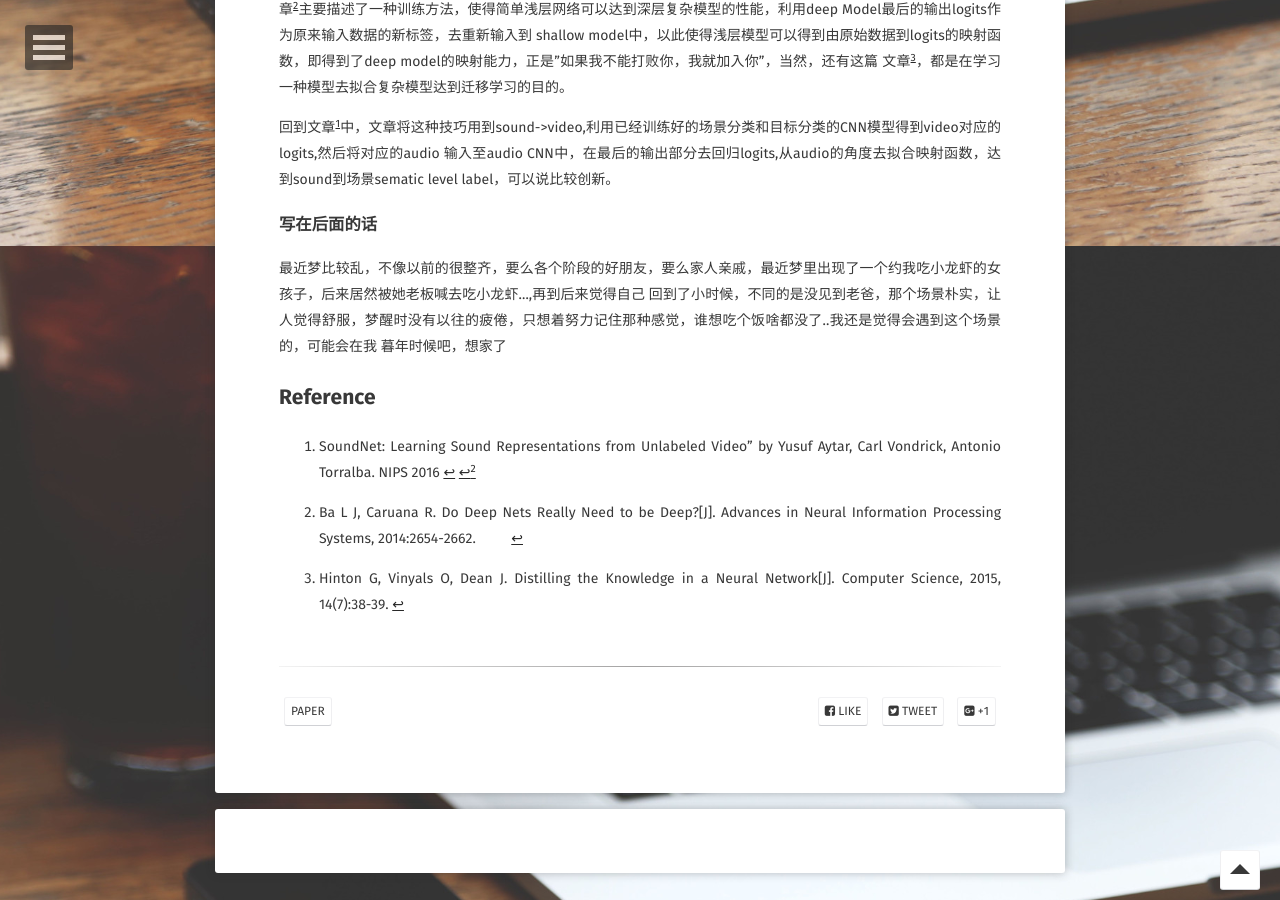
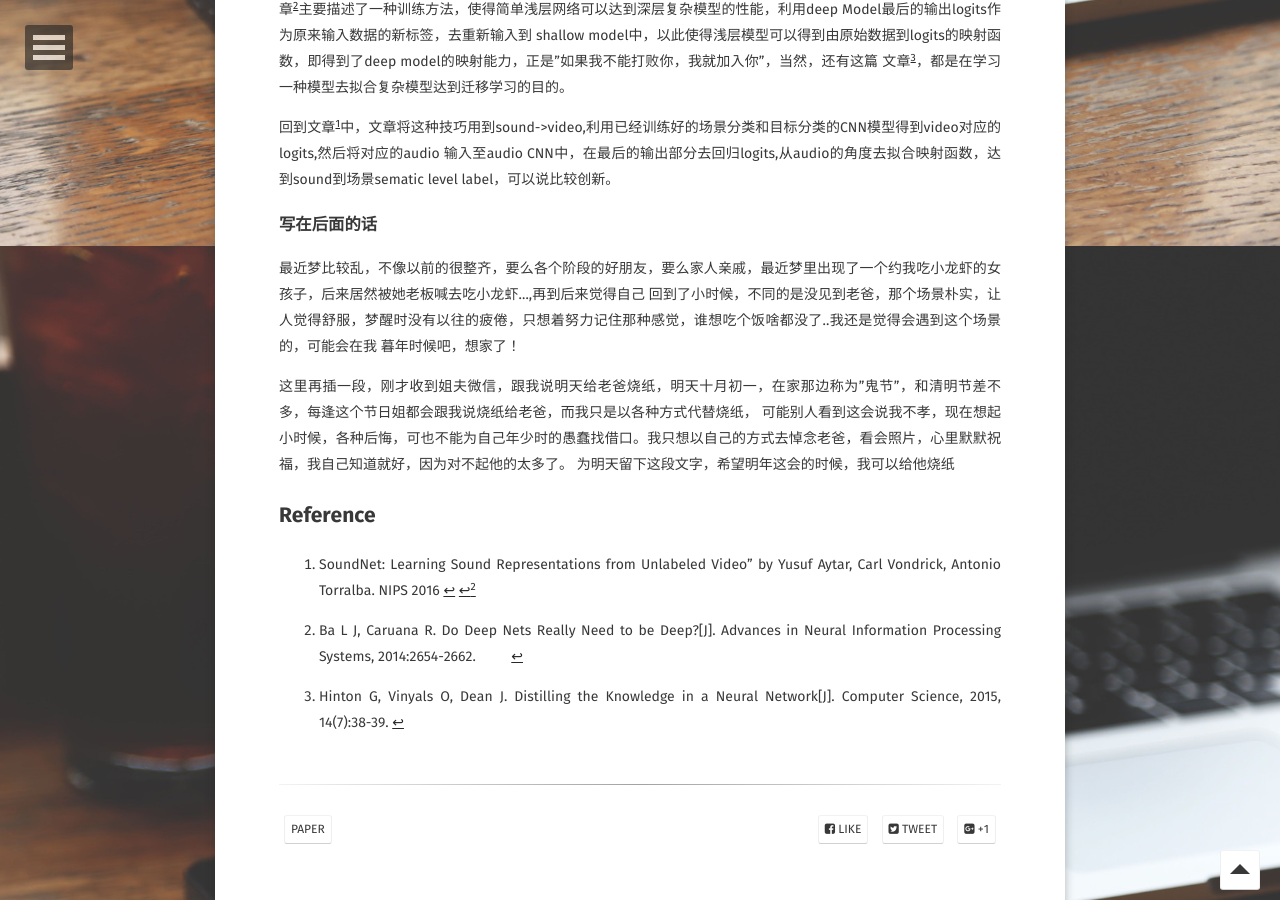
Before and after one commit to sunjieee/saicoco.github.io, a Jekyll site: the page built from _posts/2016-10-30-SoundNet.md, in a window 1280 px wide and 900 px high, scrolled down 2454 px. Built offline with Jekyll 4.4.1, drawn with Linux system fonts in a browser that asks for light colours; some web fonts are replaced; comment, search, counter and statistics services are not loaded.

Commit message:
老爸，想你

```diff
--- a/_posts/2016-10-30-SoundNet.md
+++ b/_posts/2016-10-30-SoundNet.md
@@ -83,7 +83,11 @@ shallow model中，以此使得浅层模型可以得到由原始数据到logits
 
 最近梦比较乱，不像以前的很整齐，要么各个阶段的好朋友，要么家人亲戚，最近梦里出现了一个约我吃小龙虾的女孩子，后来居然被她老板喊去吃小龙虾...,再到后来觉得自己
 回到了小时候，不同的是没见到老爸，那个场景朴实，让人觉得舒服，梦醒时没有以往的疲倦，只想着努力记住那种感觉，谁想吃个饭啥都没了..我还是觉得会遇到这个场景的，可能会在我
-暮年时候吧，想家了
+暮年时候吧，想家了！
+
+这里再插一段，刚才收到姐夫微信，跟我说明天给老爸烧纸，明天十月初一，在家那边称为"鬼节"，和清明节差不多，每逢这个节日姐都会跟我说烧纸给老爸，而我只是以各种方式代替烧纸，
+可能别人看到这会说我不孝，现在想起小时候，各种后悔，可也不能为自己年少时的愚蠢找借口。我只想以自己的方式去悼念老爸，看会照片，心里默默祝福，我自己知道就好，因为对不起他的太多了。
+为明天留下这段文字，希望明年这会的时候，我可以给他烧纸
 
 ## Reference
 
```
